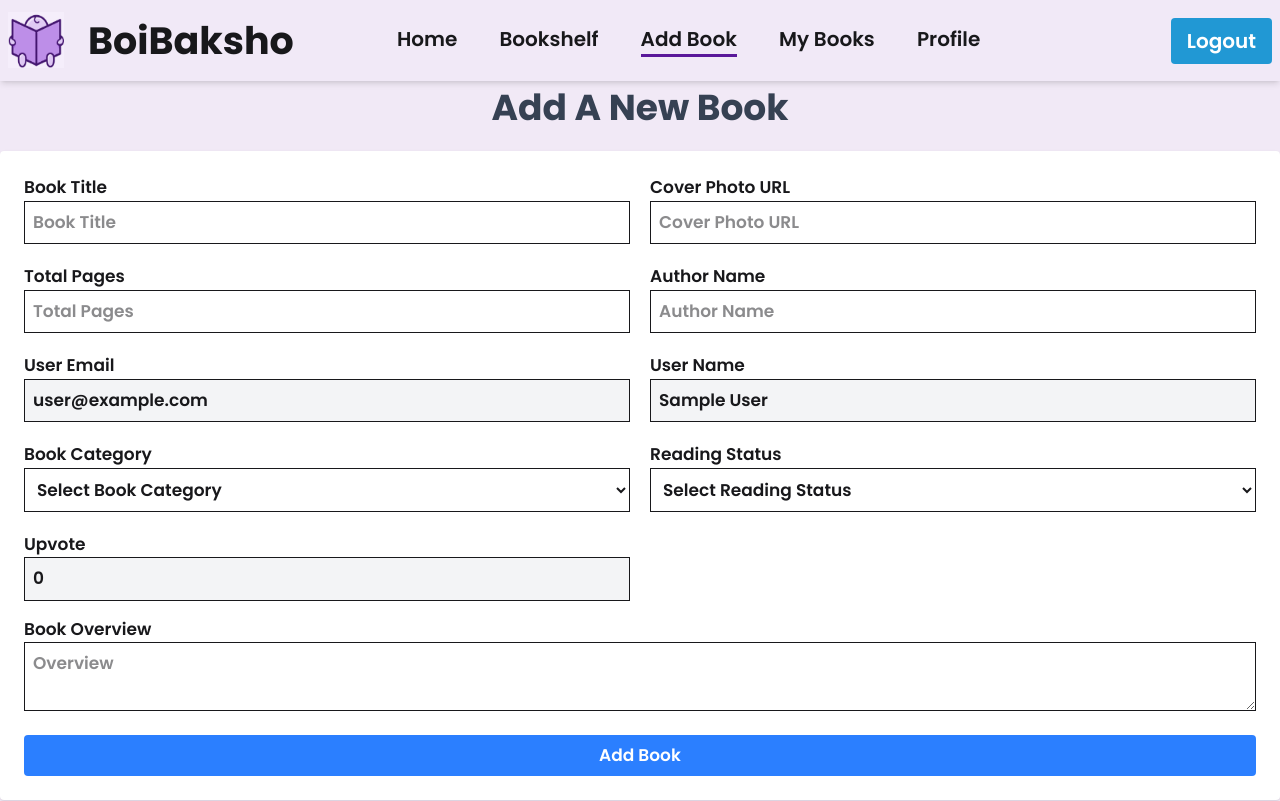
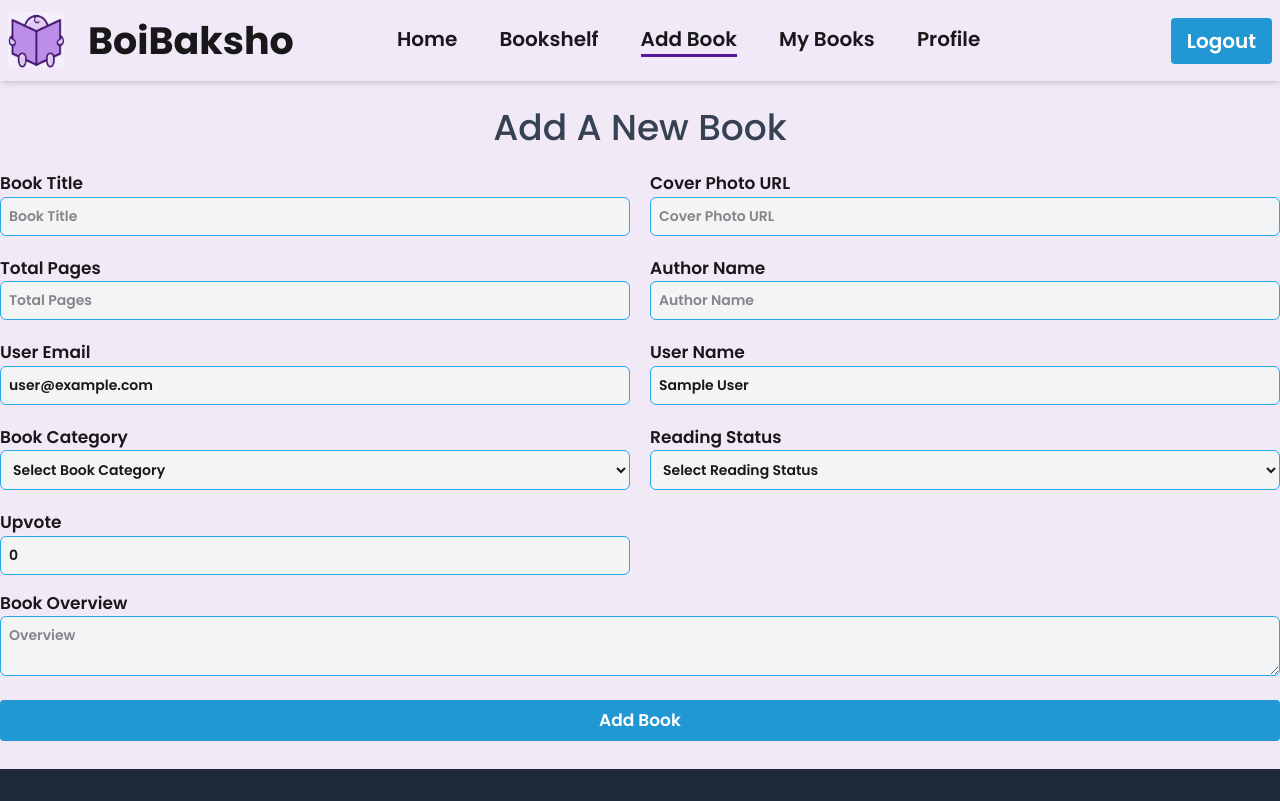
Before and after one commit to Shihab177/BoiBaksho, a React (Vite) app: page /AddBook in a window 1280 px wide. Shown: the top 801 px of the page. Built offline with nearby package versions, Linux system fonts and the light colour scheme; no server answers; sample sign-in values are in the browser's storage.

Commit message:
add book page update ui design for better user experience

```diff
--- a/src/Pages/AddBook/AddBook.jsx
+++ b/src/Pages/AddBook/AddBook.jsx
@@ -37,39 +37,39 @@ const AddBook = () => {
     return (
         <motion.div initial={{ opacity: 0, scale: 0.95 }}
       animate={{ opacity: 1, scale: 1 }}
-      transition={{ duration: 0.6 }} className="md:container mx-auto mt-[55px] md:mt-[81px] my-4 md:mb-7 ">
-      <h2 className="md:text-[36px] text-[28px] font-bold mb-4 text-center text-gray-700">Add A New Book</h2>
-      <form onSubmit={handleSubmit} className="space-y-4 text-[17px] font-semibold p-6 bg-white rounded shadow">
-         <div className="grid md:grid-cols-2 md:gap-5">
+      transition={{ duration: 0.6 }} className="md:container mx-2 md:mx-auto pt-[55px] md:pt-[85px] my-4 md:mb-7 ">
+      <h2 className="md:text-[36px] text-[24px] font-medium mb-4 text-center text-gray-700">Add A New Book</h2>
+      <form onSubmit={handleSubmit} className="space-y-4 text-[17px] font-semibold  ">
+         <div className="grid md:grid-cols-2 md:gap-5 gap-y-3">
             <fieldset>
-            <label htmlFor="">Book Title</label>
-             <input name="book_title"  required placeholder="Book Title" className="w-full border p-2" />
+            <label className='text-[14px] md:text-[17px]' htmlFor="">Book Title</label>
+             <input name="book_title"  required placeholder="Book Title" className="w-full border border-[#26AAED] p-2 bg-gray-100 rounded-md text-[14px] placeholder:text-[14px]" />
          </fieldset>
          <fieldset>
-            <label htmlFor=""> Cover Photo URL </label>
-             <input name="cover_photo"  required placeholder="Cover Photo URL" className="w-full border p-2" />
+            <label className='text-[14px] md:text-[17px]' htmlFor=""> Cover Photo URL </label>
+             <input name="cover_photo"  required placeholder="Cover Photo URL" className="w-full border border-[#26AAED] p-2 bg-gray-100 rounded-md text-[14px] placeholder:text-[14px]" />
          </fieldset>
          <fieldset>
-            <label htmlFor="">Total Pages</label>
-            <input name="total_page"  required placeholder="Total Pages" type="number" className="w-full border p-2" />
+            <label className='text-[14px] md:text-[17px]' htmlFor="">Total Pages</label>
+            <input name="total_page"  required placeholder="Total Pages" type="number" className="w-full border border-[#26AAED] p-2 bg-gray-100 rounded-md text-[14px] placeholder:text-[14px]" />
          </fieldset>
         <fieldset>
-            <label htmlFor="">Author Name</label>
-             <input name="book_author" type="text"  required placeholder="Author Name" className="w-full border p-2" />
+            <label className='text-[14px] md:text-[17px]' htmlFor="">Author Name</label>
+             <input name="book_author" type="text"  required placeholder="Author Name" className="w-full border border-[#26AAED] p-2 bg-gray-100 rounded-md text-[14px] placeholder:text-[14px]" />
         </fieldset>
 
        <fieldset>
-        <label htmlFor=""> User Email</label>
-         <input value={user?.email || ""} name='user_email' readOnly className="w-full border p-2 bg-gray-100" />
+        <label className='text-[14px] md:text-[17px]' htmlFor=""> User Email</label>
+         <input value={user?.email || ""} name='user_email' readOnly className="w-full border border-[#26AAED] p-2 bg-gray-100 rounded-md text-[14px] placeholder:text-[14px]" />
        </fieldset>
         <fieldset>
-            <label htmlFor="">User Name</label>
-            <input value={user?.displayName || ""} name='user_name' readOnly className="w-full border p-2 bg-gray-100" />
+            <label className='text-[14px] md:text-[17px]' htmlFor="">User Name</label>
+            <input value={user?.displayName || ""} name='user_name' readOnly className="w-full border border-[#26AAED] p-2 bg-gray-100 rounded-md text-[14px] placeholder:text-[14px]" />
         </fieldset>
 
        <fieldset>
-        <label htmlFor="">Book Category</label>
-          <select name="book_category" defaultValue="" required className="w-full border p-2">
+        <label className='text-[14px] md:text-[17px]'  htmlFor="">Book Category</label>
+          <select name="book_category" defaultValue="" required className="w-full border border-[#26AAED] p-2 bg-gray-100 rounded-md text-[14px]">
           <option disabled value="">Select Book Category</option>
           <option>Fiction</option>
           <option>Non-Fiction</option>
@@ -77,8 +77,8 @@ const AddBook = () => {
         </select>
        </fieldset>
         <fieldset>
-            <label htmlFor="">Reading Status</label>
-            <select name="reading_status" defaultValue="" required  className="w-full border p-2">
+            <label className='text-[14px] md:text-[17px]' htmlFor="">Reading Status</label>
+            <select name="reading_status" defaultValue="" required  className="w-full border border-[#26AAED] p-2 bg-gray-100 rounded-md text-[14px]">
                 <option disabled value="">Select Reading Status</option>
           <option>Read</option>
           <option>Reading</option>
@@ -87,20 +87,20 @@ const AddBook = () => {
         </fieldset>
 
          <fieldset>
-            <label htmlFor="">Upvote</label>
-            <input value={0} name='upvote' readOnly className="w-full border p-2 bg-gray-100" />
+            <label className='text-[14px] md:text-[17px]' htmlFor="">Upvote</label>
+            <input value={0} name='upvote' readOnly className="w-full border border-[#26AAED] p-2 bg-gray-100 rounded-md text-[14px] placeholder:text-[14px]" />
          </fieldset>
 
          </div>
 
        <fieldset>
-        <label htmlFor="">Book Overview</label>
-           <textarea name="book_overview"  placeholder="Overview" className="w-full border p-2" />
+        <label className='text-[14px] md:text-[17px]'  htmlFor="">Book Overview</label>
+           <textarea name="book_overview"  placeholder="Overview" className="w-full border border-[#26AAED] p-2 bg-gray-100 rounded-md text-[14px] placeholder:text-[14px]" />
        </fieldset>
 
 
 
-        <button type="submit" className="bg-blue-500 text-white py-2 px-4 w-full hover:bg-blue-700 rounded">Add Book</button>
+        <button type="submit" className="bg-[#2198D4] hover:bg-[#26AAED] text-white py-2 px-4 w-full rounded">Add Book</button>
       </form>
     </motion.div>
     );
```
